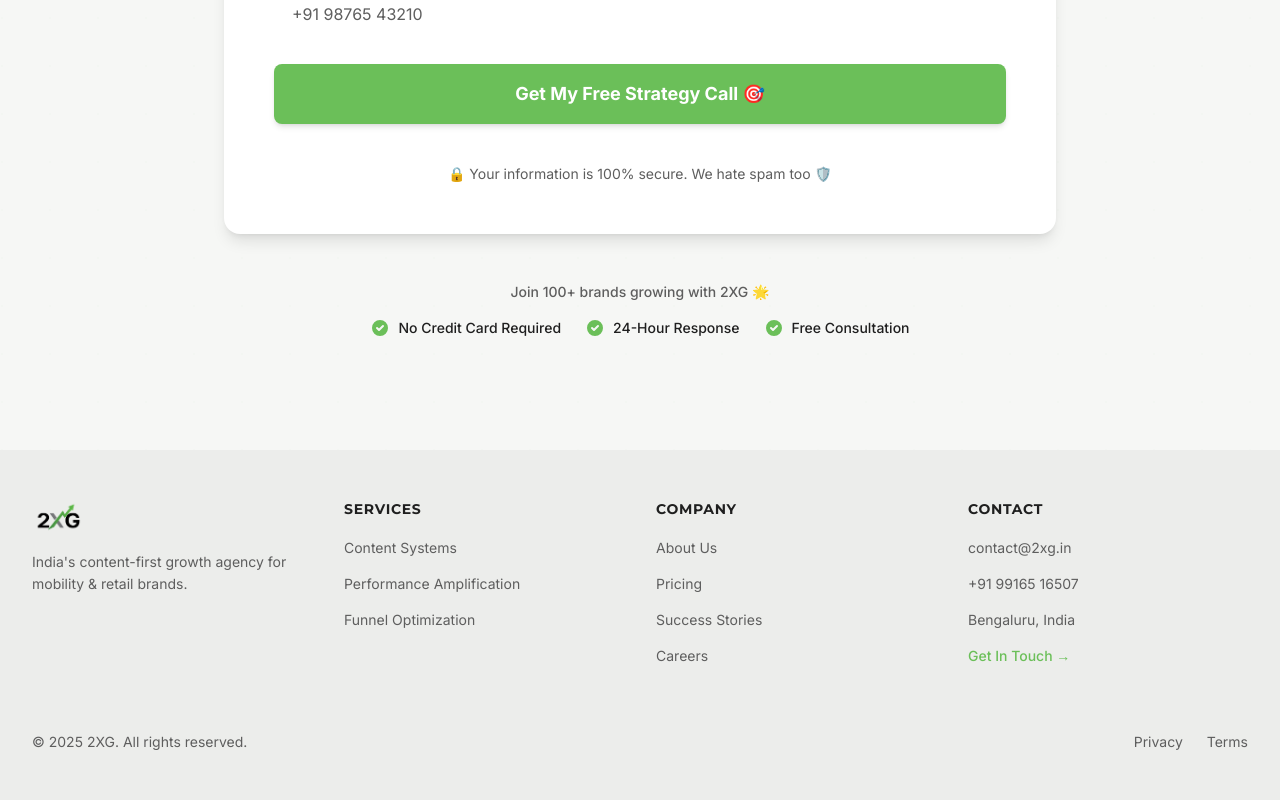
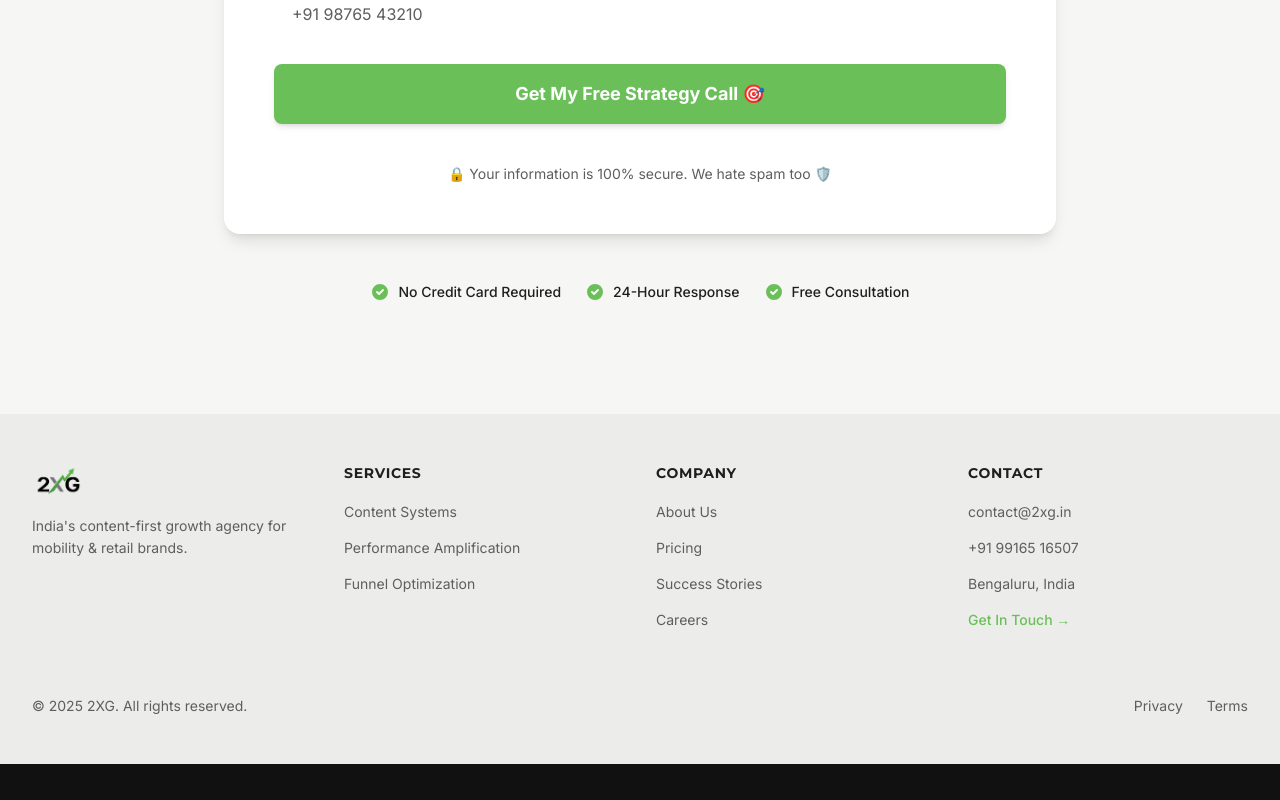
Before and after one commit to arsalan507/2xg-website-v2, a Next.js app: page / in a window 1280 px wide. Shown: the part 4362-5162 px from the top of the page. After the commit the page ends 5126 px from the top, so only its background shows below. Built offline with nearby package versions, Linux system fonts and the light colour scheme; no server answers.

Commit message:
Remove 'Join 100+ brands growing with 2XG' text from homepage
- Remove social proof line from final CTA section
- Keep trust badges (No Credit Card, 24-Hour Response, Free Consultation)
- Cleaner, more focused CTA experience

```diff
--- a/components/rebrand/FinalCTARebrand.tsx
+++ b/components/rebrand/FinalCTARebrand.tsx
@@ -165,9 +165,6 @@
           transition={{ duration: 0.6, delay: 0.4 }}
           className="mt-12 text-center"
         >
-          <p className="text-[#5E5E5E] text-sm mb-4 font-medium">
-            Join 100+ brands growing with 2XG 🌟
-          </p>
           <div className="flex flex-wrap items-center justify-center gap-6 text-[#6BBF59]">
             <div className="flex items-center gap-2">
               <svg className="w-5 h-5" fill="currentColor" viewBox="0 0 20 20">
```
